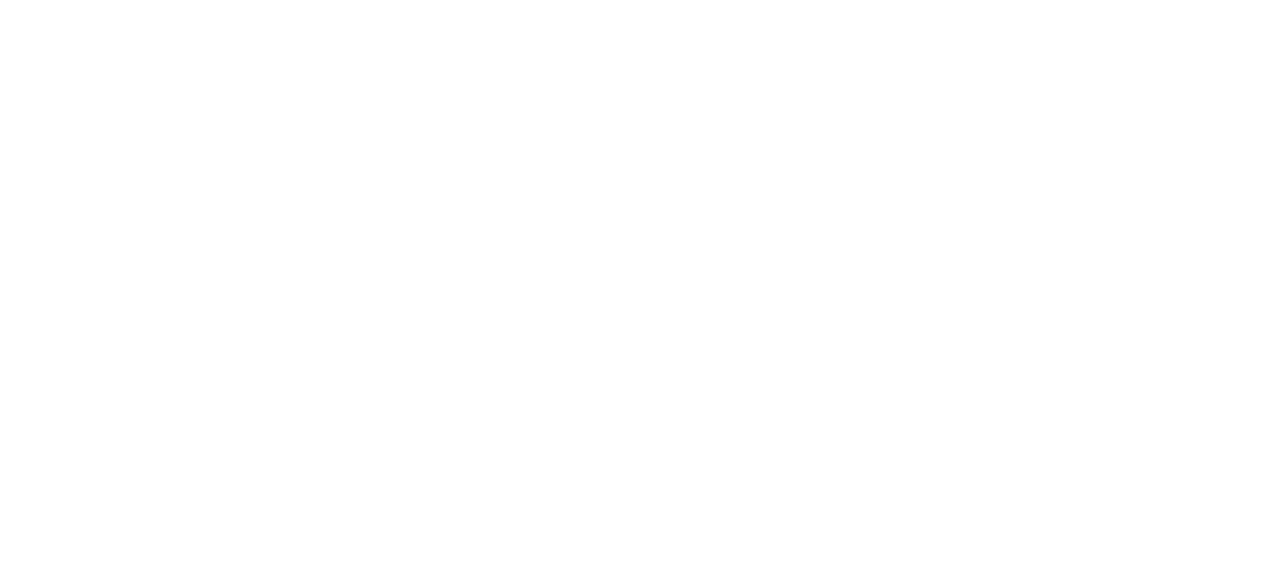
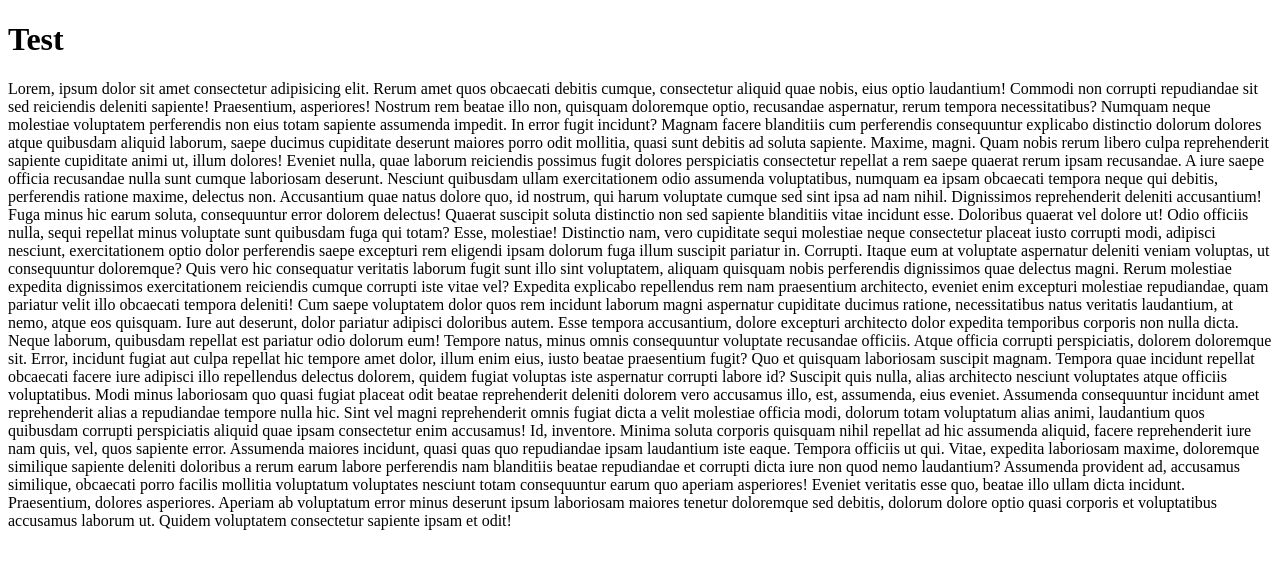
Before and after one commit to Yuretz-zz/Metrika, a plain HTML site: page test.html in a window 1280 px wide. Drawn offline with Linux system fonts and the light colour scheme.

Commit message:
Add files via upload

```diff
--- a/test.html
+++ b/test.html
@@ -7,11 +7,34 @@
 </head>
 <body>
 
+    <h1>Test</h1>
+
+    <p>Lorem, ipsum dolor sit amet consectetur adipisicing elit. Rerum amet quos obcaecati debitis cumque, consectetur aliquid quae nobis, eius optio laudantium! Commodi non corrupti repudiandae sit sed reiciendis deleniti sapiente!
+    Praesentium, asperiores! Nostrum rem beatae illo non, quisquam doloremque optio, recusandae aspernatur, rerum tempora necessitatibus? Numquam neque molestiae voluptatem perferendis non eius totam sapiente assumenda impedit. In error fugit incidunt?
+    Magnam facere blanditiis cum perferendis consequuntur explicabo distinctio dolorum dolores atque quibusdam aliquid laborum, saepe ducimus cupiditate deserunt maiores porro odit mollitia, quasi sunt debitis ad soluta sapiente. Maxime, magni.
+    Quam nobis rerum libero culpa reprehenderit sapiente cupiditate animi ut, illum dolores! Eveniet nulla, quae laborum reiciendis possimus fugit dolores perspiciatis consectetur repellat a rem saepe quaerat rerum ipsam recusandae.
+    A iure saepe officia recusandae nulla sunt cumque laboriosam deserunt. Nesciunt quibusdam ullam exercitationem odio assumenda voluptatibus, numquam ea ipsam obcaecati tempora neque qui debitis, perferendis ratione maxime, delectus non.
+    Accusantium quae natus dolore quo, id nostrum, qui harum voluptate cumque sed sint ipsa ad nam nihil. Dignissimos reprehenderit deleniti accusantium! Fuga minus hic earum soluta, consequuntur error dolorem delectus!
+    Quaerat suscipit soluta distinctio non sed sapiente blanditiis vitae incidunt esse. Doloribus quaerat vel dolore ut! Odio officiis nulla, sequi repellat minus voluptate sunt quibusdam fuga qui totam? Esse, molestiae!
+    Distinctio nam, vero cupiditate sequi molestiae neque consectetur placeat iusto corrupti modi, adipisci nesciunt, exercitationem optio dolor perferendis saepe excepturi rem eligendi ipsam dolorum fuga illum suscipit pariatur in. Corrupti.
+    Itaque eum at voluptate aspernatur deleniti veniam voluptas, ut consequuntur doloremque? Quis vero hic consequatur veritatis laborum fugit sunt illo sint voluptatem, aliquam quisquam nobis perferendis dignissimos quae delectus magni.
+    Rerum molestiae expedita dignissimos exercitationem reiciendis cumque corrupti iste vitae vel? Expedita explicabo repellendus rem nam praesentium architecto, eveniet enim excepturi molestiae repudiandae, quam pariatur velit illo obcaecati tempora deleniti!
+    Cum saepe voluptatem dolor quos rem incidunt laborum magni aspernatur cupiditate ducimus ratione, necessitatibus natus veritatis laudantium, at nemo, atque eos quisquam. Iure aut deserunt, dolor pariatur adipisci doloribus autem.
+    Esse tempora accusantium, dolore excepturi architecto dolor expedita temporibus corporis non nulla dicta. Neque laborum, quibusdam repellat est pariatur odio dolorum eum! Tempore natus, minus omnis consequuntur voluptate recusandae officiis.
+    Atque officia corrupti perspiciatis, dolorem doloremque sit. Error, incidunt fugiat aut culpa repellat hic tempore amet dolor, illum enim eius, iusto beatae praesentium fugit? Quo et quisquam laboriosam suscipit magnam.
+    Tempora quae incidunt repellat obcaecati facere iure adipisci illo repellendus delectus dolorem, quidem fugiat voluptas iste aspernatur corrupti labore id? Suscipit quis nulla, alias architecto nesciunt voluptates atque officiis voluptatibus.
+    Modi minus laboriosam quo quasi fugiat placeat odit beatae reprehenderit deleniti dolorem vero accusamus illo, est, assumenda, eius eveniet. Assumenda consequuntur incidunt amet reprehenderit alias a repudiandae tempore nulla hic.
+    Sint vel magni reprehenderit omnis fugiat dicta a velit molestiae officia modi, dolorum totam voluptatum alias animi, laudantium quos quibusdam corrupti perspiciatis aliquid quae ipsam consectetur enim accusamus! Id, inventore.
+    Minima soluta corporis quisquam nihil repellat ad hic assumenda aliquid, facere reprehenderit iure nam quis, vel, quos sapiente error. Assumenda maiores incidunt, quasi quas quo repudiandae ipsam laudantium iste eaque.
+    Tempora officiis ut qui. Vitae, expedita laboriosam maxime, doloremque similique sapiente deleniti doloribus a rerum earum labore perferendis nam blanditiis beatae repudiandae et corrupti dicta iure non quod nemo laudantium?
+    Assumenda provident ad, accusamus similique, obcaecati porro facilis mollitia voluptatum voluptates nesciunt totam consequuntur earum quo aperiam asperiores! Eveniet veritatis esse quo, beatae illo ullam dicta incidunt. Praesentium, dolores asperiores.
+    Aperiam ab voluptatum error minus deserunt ipsum laboriosam maiores tenetur doloremque sed debitis, dolorum dolore optio quasi corporis et voluptatibus accusamus laborum ut. Quidem voluptatem consectetur sapiente ipsam et odit!</p>
+
     <script>
-        let vh = window.innerHeight * 0.01;
-        document.documentElement.style.setProperty('--vh', `${vh}px`);
-        console.log(vh * 100);
-        console.log(window.innerHeight)
+        // let vh = window.innerHeight * 0.01;
+        // document.documentElement.style.setProperty('--vh', `${vh}px`);
+        // console.log(vh * 100);
+        // console.log(window.innerHeight)
     </script>
 </body>
 </html>
```
